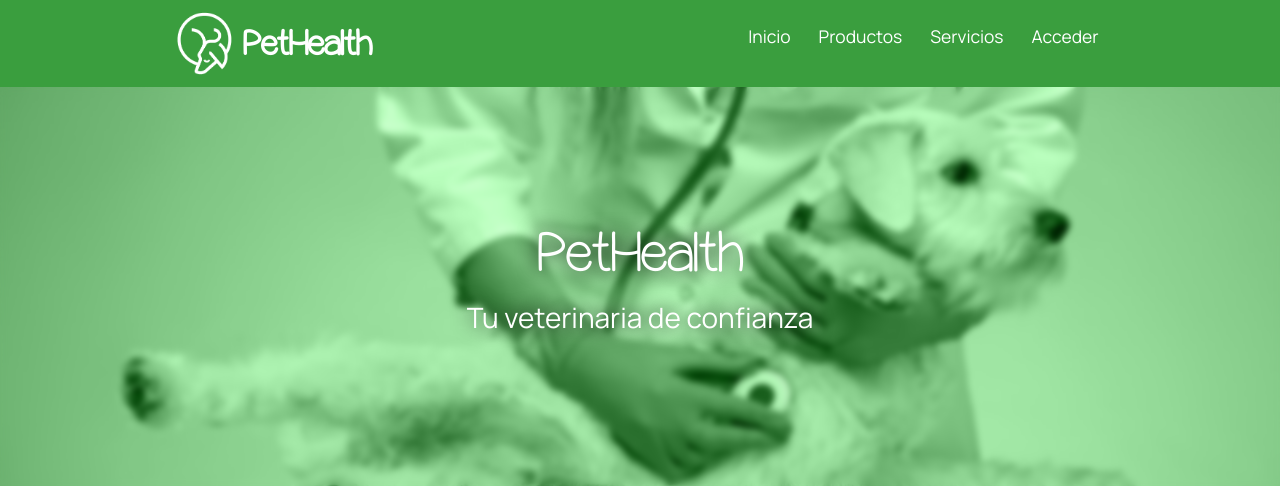
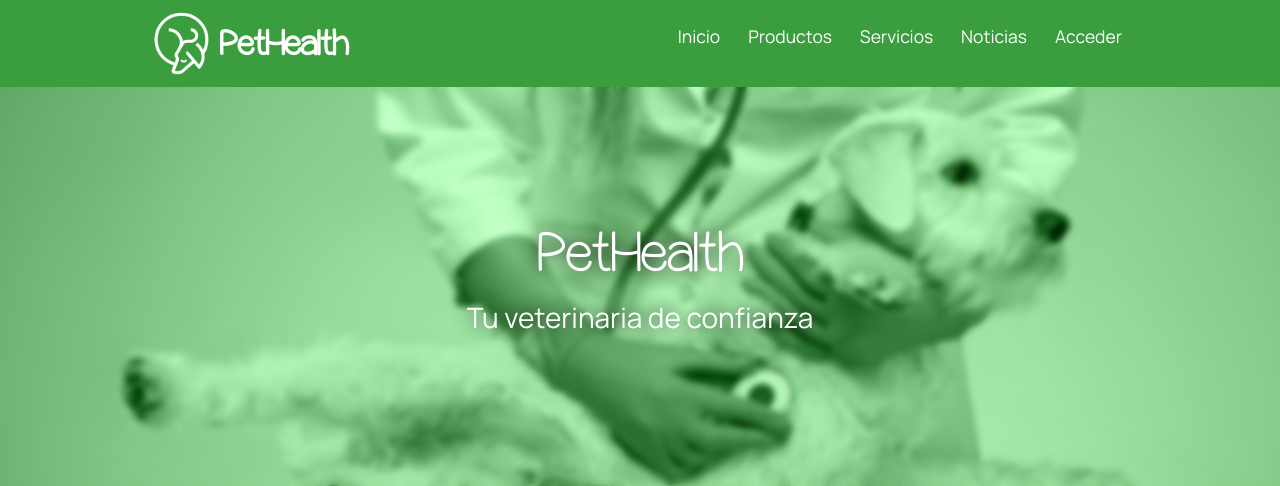
Before and after one commit to Raul-Lozano-Garcia/2TDAW_DWEC_Lozano_Garcia_Raul_Practica_APIs_Veterinaria, a PHP site: page /index.php in a window 1280 px wide. Shown: the top 486 px of the page. Run offline with PHP 8.4, Linux system fonts and the light colour scheme; data comes from the database, SQL or seed files in the repository.

Commit message:
Add files via upload

```diff
--- a/php/funciones.php
+++ b/php/funciones.php
@@ -64,7 +64,6 @@
                             echo "<li><a href='$ruta/paginas/duenios/duenios.php'>Dueños</a></li>
                             <li><a href='$ruta/paginas/clientes/clientes.php'>Clientes</a></li>
                             <li><a href='$ruta/paginas/testimonios/testimonios.php'>Testimonios</a></li>
-                            <li><a href='$ruta/paginas/noticias/noticias.php'>Noticias</a></li>
                             <li><a href='$ruta/paginas/citas/citas.php'>Citas</a></li>";
 
 
@@ -76,7 +75,8 @@
                         }
 
                         echo "<li><a href='$ruta/paginas/productos/productos.php'>Productos</a></li>
-                        <li><a href='$ruta/paginas/servicios/servicios.php'>Servicios</a></li>";
+                        <li><a href='$ruta/paginas/servicios/servicios.php'>Servicios</a></li>
+                        <li><a href='$ruta/paginas/noticias/noticias.php'>Noticias</a></li>";
 
                         if(isset($_SESSION['dni'])){
                             echo "<li><a href='$ruta/index.php?cerrar_sesion'>Salir</a></li>";
```
